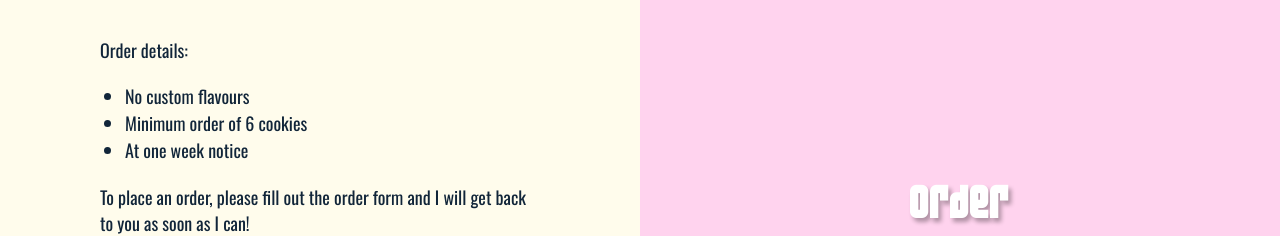
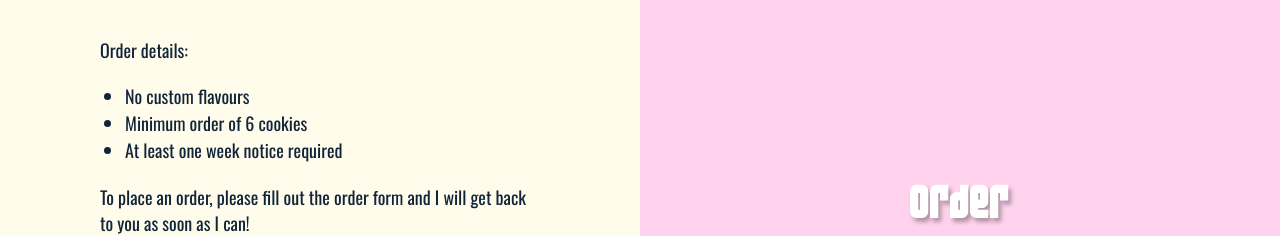
Before and after one commit to soniaarl/baking-it-right, a Vue app: page / in a window 1280 px wide. Shown: the part 2040-2276 px from the top of the page. Built offline with nearby package versions, Linux system fonts and the light colour scheme.

Commit message:
copy fix

```diff
--- a/src/components/sections/OrderSection.vue
+++ b/src/components/sections/OrderSection.vue
@@ -6,7 +6,7 @@
       <ul>
         <li>No custom flavours</li>
         <li>Minimum order of 6 cookies</li>
-        <li>At one week notice</li>
+        <li>At least one week notice required</li>
       </ul>
 
       <p>
```
